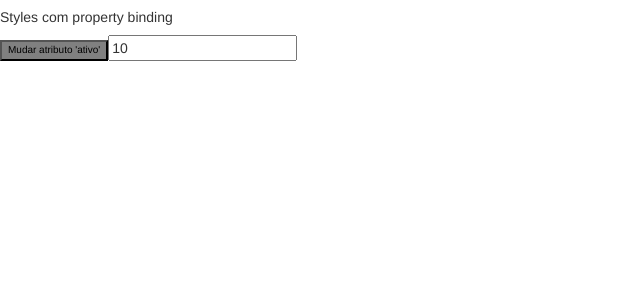
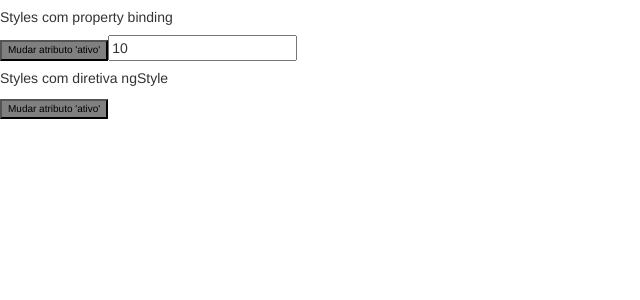
Before and after one commit to iarlenaquiles/diretivas-angular2, an Angular app: page / in a window 1280 px wide. Shown: the top 300 px of the page, without its empty margins (0-640 px from the left). Built offline with nearby package versions, Linux system fonts and the light colour scheme.

Commit message:
Usando o ngStyle

```diff
--- a/src/app/diretiva-ngstyle/diretiva-ngstyle.component.html
+++ b/src/app/diretiva-ngstyle/diretiva-ngstyle.component.html
@@ -11,3 +11,17 @@
 </button>
 
 <input type="text" [(ngModel)]="tamanhoFonte">
+
+<h5>Styles com diretiva ngStyle</h5>
+
+<button
+  [ngStyle]="{
+    'backgroundColor': (ativo ? 'blue' : 'gray'),
+    'color': (ativo ? 'white' : 'black'),
+    'fontWeight': (ativo ? 'bold' : 'normal'),
+    'fontSize': (tamanhoFonte + 'px')
+  }"
+  (click)="mudarAtivo()"
+>
+  Mudar atributo 'ativo'
+</button>
```
